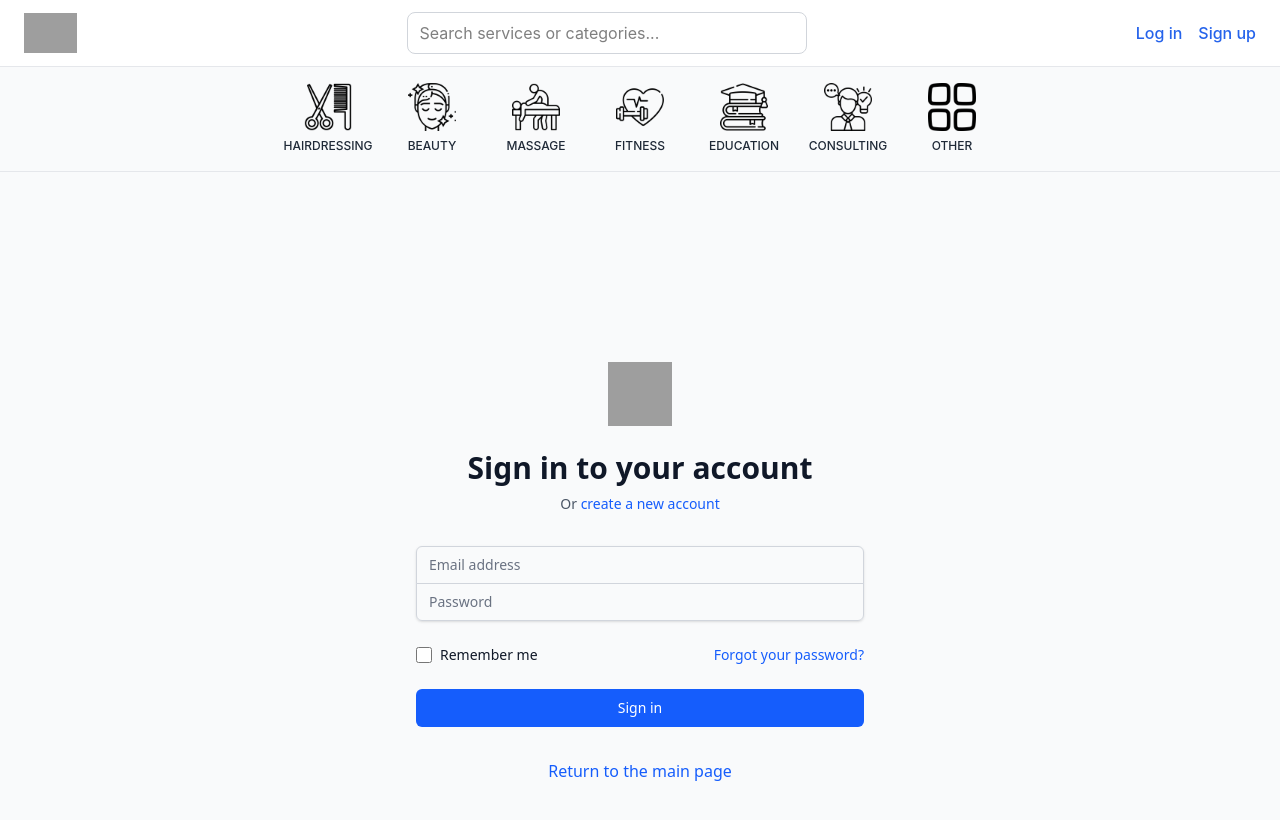
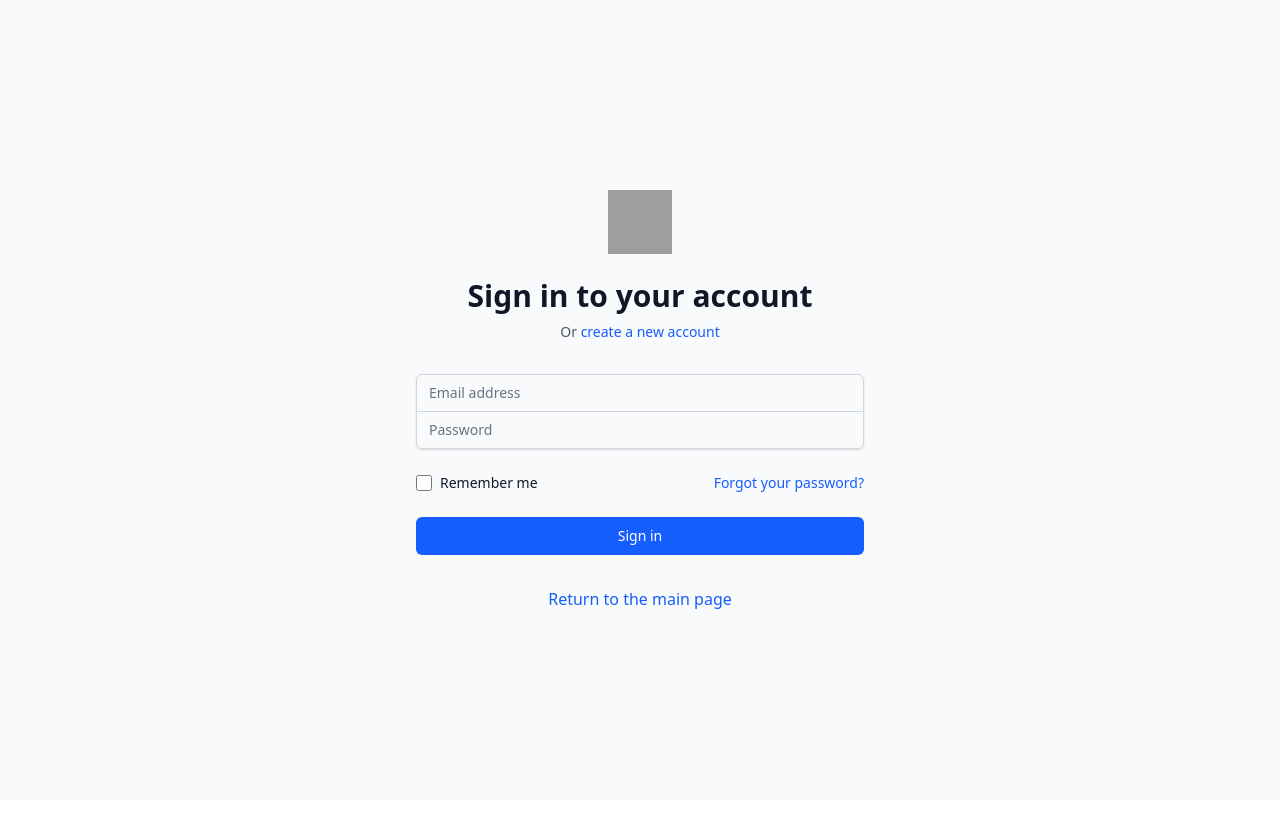
Before and after one commit to ihnatenko-oleksii/ReserveHub, a React (Vite) app in the folder frontend/: page /login in a window 1280 px wide. Shown: the top 820 px of the page. Built offline with nearby package versions, Linux system fonts and the light colour scheme; grey boxes are pictures that could not be loaded.

Commit message:
fixed horizontal scroll issue, updated Navbar

```diff
--- a/frontend/src/components/Layout.tsx
+++ b/frontend/src/components/Layout.tsx
@@ -1,10 +1,14 @@
-import { Outlet } from 'react-router-dom';
+import { Outlet, useLocation } from 'react-router-dom';
 import Navbar from './Navbar';
 
 const Layout = () => {
+  const location = useLocation();
+
+  const hideNavbar = ['/login', '/register'].includes(location.pathname);
+
   return (
     <div className="min-h-screen flex flex-col">
-      <Navbar />
+      {!hideNavbar && <Navbar />}
       <main className="flex-grow">
         <Outlet />
       </main>
--- a/frontend/src/components/Navbar.tsx
+++ b/frontend/src/components/Navbar.tsx
@@ -1,29 +1,33 @@
-import { Link } from 'react-router-dom';
+import { Link, useNavigate } from 'react-router-dom';
 import { useAuth } from '../context/AuthContext';
 import '../styles/navbar.css';
 
 const categories = [
   { name: 'HAIRDRESSING', icon: '/icons/hairdressing.png' },
-    { name: 'BEAUTY', icon: '../icons/beauty.png' },
-    { name: 'MASSAGE', icon: '../icons/massage.png' },
-    { name: 'FITNESS', icon: '../icons/fitness.png' },
-    { name: 'EDUCATION', icon: '../icons/education.png' },
-    { name: 'CONSULTING', icon: '../icons/consulting.png' },
-    { name: 'OTHER', icon: '../icons/other.png' },
+  { name: 'BEAUTY', icon: '/icons/beauty.png' },
+  { name: 'MASSAGE', icon: '/icons/massage.png' },
+  { name: 'FITNESS', icon: '/icons/fitness.png' },
+  { name: 'EDUCATION', icon: '/icons/education.png' },
+  { name: 'CONSULTING', icon: '/icons/consulting.png' },
+  { name: 'OTHER', icon: '/icons/other.png' },
 ];
 
-
 const Navbar = () => {
-    const { user } = useAuth();
+  const { user, logout } = useAuth();
+  const navigate = useNavigate();
   const initials = user?.firstName?.[0] || '?';
 
+  const handleLogout = () => {
+    logout();
+    navigate('/');
+  };
+
   return (
-        <header className="navbar full-width-navbar">
+    <header className="navbar">
       {/* Верхній рядок */}
       <div className="navbar-top">
-                {/* Ліворуч */}
         <div className="navbar-left">
-                    <img src="/logo.png" alt="logo" className="navbar-logo"/>
+          <img src="/logo.png" alt="logo" className="navbar-logo" />
           {user && (
             <Link to="/dashboard" className="navbar-link">
               Dashboard
@@ -31,7 +35,6 @@ const Navbar = () => {
           )}
         </div>
 
-                {/* Центр */}
         <div className="navbar-search">
           <input
             type="text"
@@ -40,7 +43,6 @@ const Navbar = () => {
           />
         </div>
 
-                {/* Праворуч */}
         <div className="navbar-right">
           {!user ? (
             <>
@@ -58,10 +60,13 @@ const Navbar = () => {
               ) : (
                 <div className="navbar-avatar-fallback">{initials}</div>
               )}
+              <div className="navbar-user-info">
                 <span className="navbar-name">
                   {user.firstName} {user.lastName}
                 </span>
                 <Link to="/profile" className="navbar-manage">Manage Profile</Link>
+                <button onClick={handleLogout} className="navbar-logout">Logout</button>
+              </div>
             </div>
           )}
         </div>
@@ -76,7 +81,6 @@ const Navbar = () => {
           </div>
         ))}
       </div>
-
     </header>
   );
 };
--- a/frontend/src/styles/navbar.css
+++ b/frontend/src/styles/navbar.css
@@ -142,3 +142,21 @@
   .navbar-category-label {
     text-align: center;
   }
+  .navbar-user-info {
+    display: flex;
+    flex-direction: column;
+    align-items: flex-start;
+    gap: 2px;
+  }
+  .navbar-logout {
+    font-size: 13px;
+    color: #dc2626;
+    text-decoration: underline;
+    background: none;
+    border: none;
+    padding: 0;
+    cursor: pointer;
+  }
+  .navbar-logout:hover {
+    color: #b91c1c;
+  }
```
Lines whose indentation alone changed are shown as unchanged.
